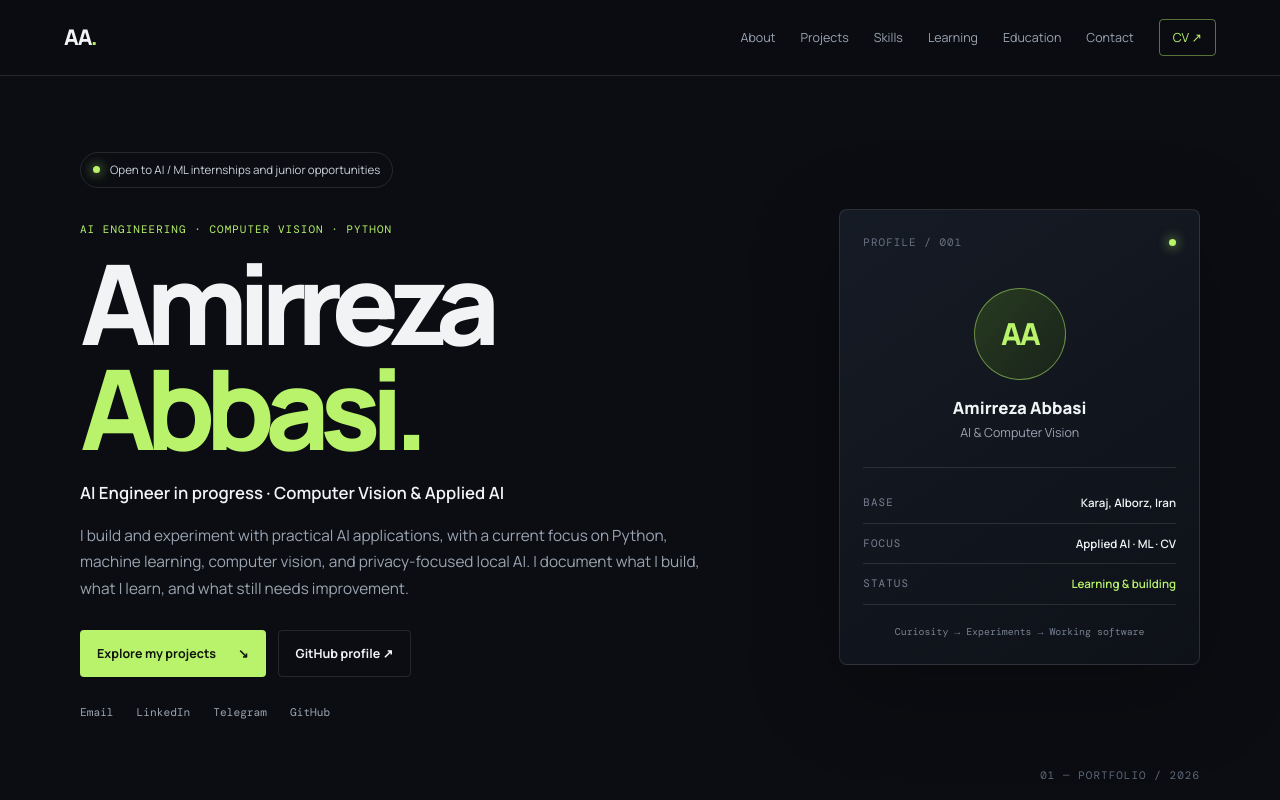
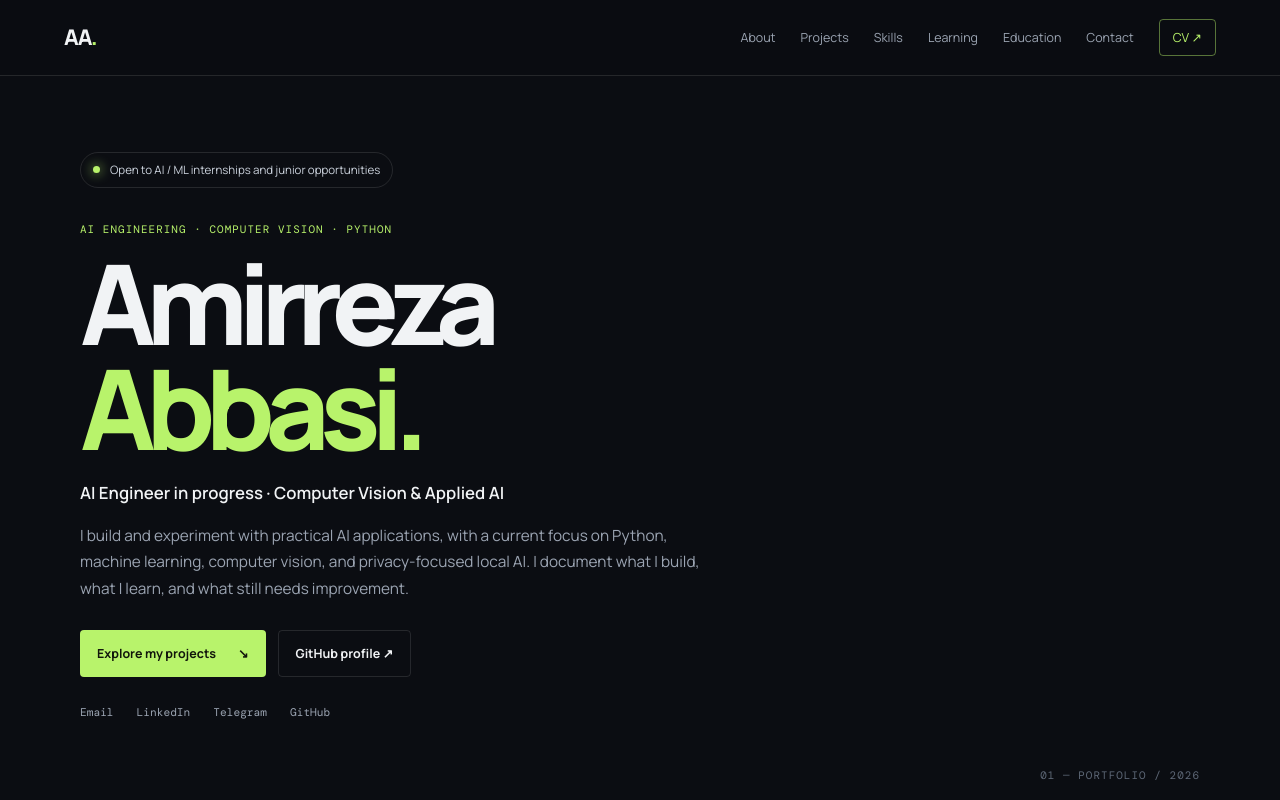
Before and after one commit to amirrezaabbasiai-svg/AmirrezaAbasiAI-svg.github.io, a plain HTML site: page index.html in a window 1280 px wide. Shown: the top 800 px of the page. Drawn offline with nearby package versions, Linux system fonts and the light colour scheme.

Commit message:
Update index.html

```diff
--- a/index.html
+++ b/index.html
@@ -50,17 +50,6 @@
           <a href="https://github.com/amirrezaabbasiai-svg" target="_blank" rel="noopener">GitHub</a>
         </div>
       </div>
-      <aside class="hero-card">
-        <div class="card-top"><span>PROFILE / 001</span><span class="live-dot"></span></div>
-        <div class="avatar">AA</div>
-        <p class="card-name">Amirreza Abbasi</p>
-        <p class="card-role">AI & Computer Vision</p>
-        <div class="card-rule"></div>
-        <div class="quick-fact"><span>BASE</span><strong>Karaj, Alborz, Iran</strong></div>
-        <div class="quick-fact"><span>FOCUS</span><strong>Applied AI · ML · CV</strong></div>
-        <div class="quick-fact"><span>STATUS</span><strong class="status-text">Learning & building</strong></div>
-        <div class="card-bottom">Curiosity → Experiments → Working software</div>
-      </aside>
       <div class="hero-index">01 — PORTFOLIO / 2026</div>
     </section>
 
```
